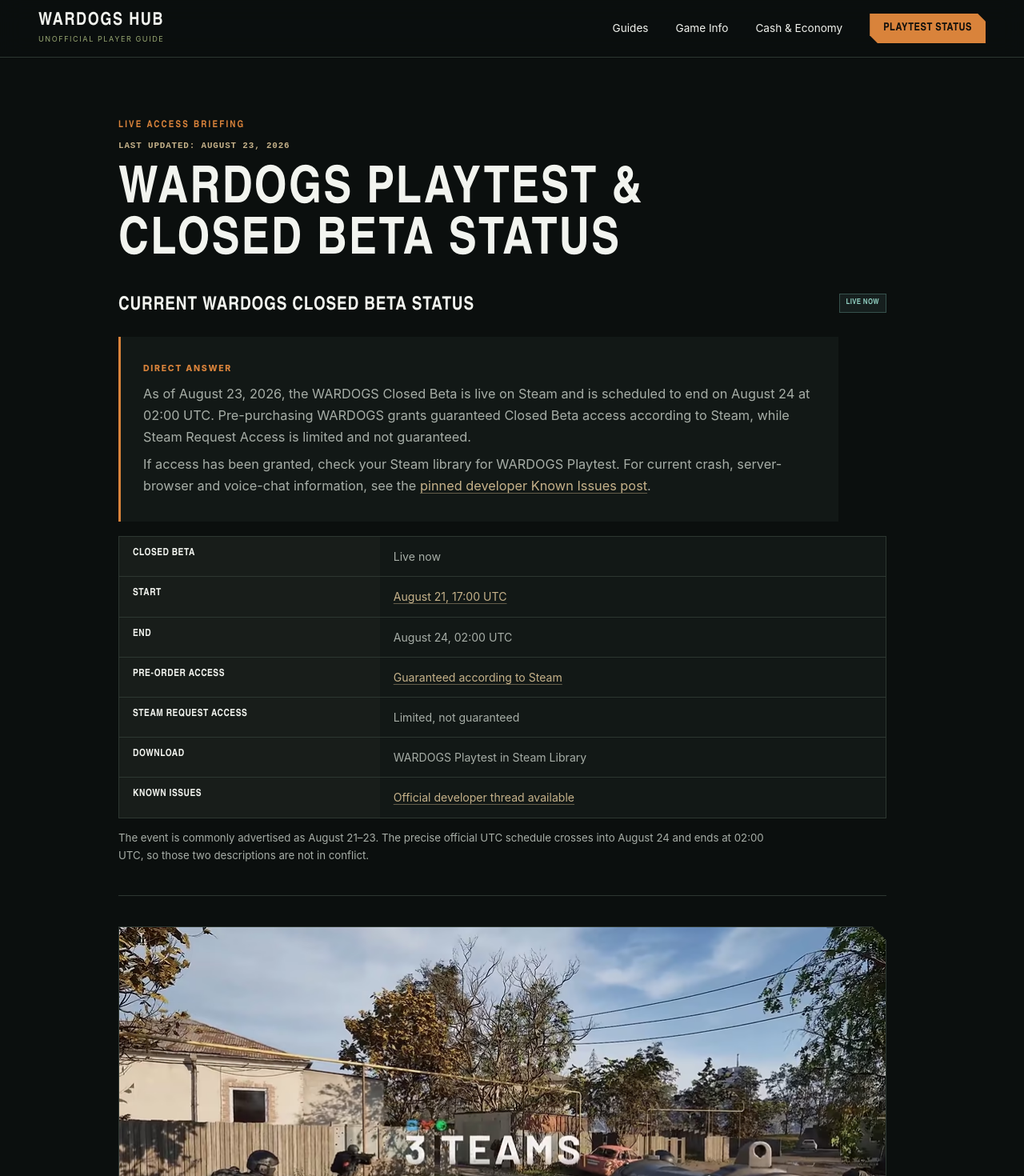
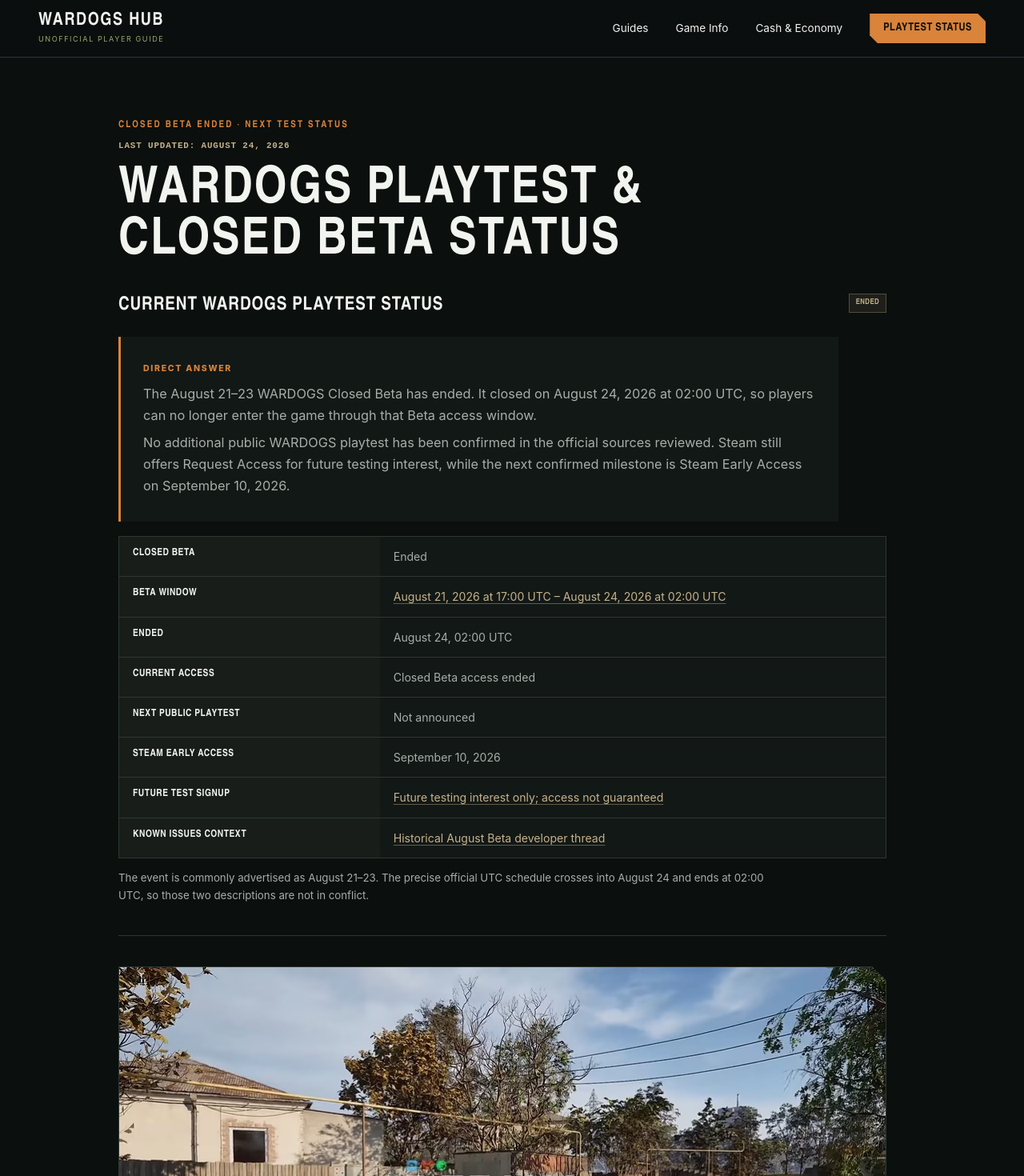
Before and after one commit to bug616/wardogs, a Next.js app: page /playtest in a window 1280 px wide. Shown: the top 1470 px of the page at 80% size. Built offline with nearby package versions, Linux system fonts and the light colour scheme.

Commit message:
end WARDOGS closed beta status

```diff
--- a/app/playtest/page.tsx
+++ b/app/playtest/page.tsx
@@ -22,7 +22,7 @@
 
 const metaDescription = isPlaytestLive
   ? "The WARDOGS Closed Beta is live until August 24 at 02:00 UTC. Check Steam access, preload, invites and the latest official known issues."
-  : "The August 21–23 WARDOGS Closed Beta has ended. Check the next public playtest status and the September 10 Steam Early Access date.";
+  : "The August WARDOGS Closed Beta has ended. Check the latest playtest status, what happens next, and the confirmed Steam Early Access date.";
 
 const baseMetadata = buildMetadata(pageTitle, metaDescription, "/playtest");
 
@@ -47,9 +47,12 @@
       : "No. The August 21–23, 2026 WARDOGS Closed Beta has ended.",
   },
   {
-    question: "When does the WARDOGS Beta end?",
-    answer:
-      "The official schedule ends on August 24, 2026 at 02:00 UTC. The event is advertised as August 21–23 because the precise UTC closing time crosses into August 24.",
+    question: isPlaytestLive
+      ? "When does the WARDOGS Beta end?"
+      : "When did the WARDOGS Beta end?",
+    answer: isPlaytestLive
+      ? "The official schedule ends on August 24, 2026 at 02:00 UTC. The event is advertised as August 21–23 because the precise UTC closing time crosses into August 24."
+      : "The official schedule ended on August 24, 2026 at 02:00 UTC. The event was advertised as August 21–23 because the precise UTC closing time crossed into August 24.",
   },
   {
     question: "Can I still join the WARDOGS Beta?",
@@ -61,7 +64,7 @@
     question: "How do I get WARDOGS Playtest access?",
     answer: isPlaytestLive
       ? "Pre-purchasing WARDOGS grants guaranteed Closed Beta access according to Steam. Steam Request Access is limited and does not guarantee selection."
-      : "During the August Beta, pre-purchase granted guaranteed access while Steam Request Access offered a limited chance of selection. That test window has ended.",
+      : "The August Closed Beta has ended, so its access routes are no longer active. Steam still offers Request Access for future playtesting interest, but no additional public test or selection is guaranteed.",
   },
   {
     question: "Where do I download WARDOGS Playtest?",
@@ -102,7 +105,7 @@
   {
     question: "Are there WARDOGS Beta rewards or Twitch Drops?",
     answer:
-      "Official WARDOGS posts confirm Twitch Drops during the Beta. The complete reward list, watch time and claim process are not reproduced here without a fully verified first-party rules page.",
+      "Official WARDOGS posts confirmed Twitch Drops during the August Beta. The complete reward list, watch time and claim process are not reproduced here without a fully verified first-party rules page.",
   },
   {
     question: "Does the WARDOGS Beta support controller?",
@@ -154,7 +157,7 @@
       />
 
       <header className="article-hero playtest-hero">
-        <Eyebrow>{isPlaytestLive ? "Live access briefing" : "Playtest archive"}</Eyebrow>
+        <Eyebrow>{isPlaytestLive ? "Live access briefing" : "Closed Beta ended · Next test status"}</Eyebrow>
         <p className="article-updated">
           Last Updated:{" "}
           <time dateTime={playtestState.lastUpdated}>{playtestUpdatedLabel}</time>
@@ -167,7 +170,7 @@
         >
           <div className="playtest-status-heading">
             <h2 id="playtest-current-status-title">
-              Current WARDOGS Closed Beta Status
+              Current WARDOGS Playtest Status
             </h2>
             <StatusPill tone={isPlaytestLive ? "current" : "unknown"}>
               {isPlaytestLive ? "Live now" : "Ended"}
@@ -198,12 +201,19 @@
                 </p>
               </>
             ) : (
-              <p>
-                The August 21–23 WARDOGS Closed Beta has ended. No additional public
-                playtest has been confirmed in the official sources reviewed for this
-                update. WARDOGS is scheduled to enter Steam Early Access on September
-                10, 2026.
-              </p>
+              <>
+                <p>
+                  The August 21–23 WARDOGS Closed Beta has ended. It closed on
+                  August 24, 2026 at 02:00 UTC, so players can no longer enter the
+                  game through that Beta access window.
+                </p>
+                <p>
+                  No additional public WARDOGS playtest has been confirmed in the
+                  official sources reviewed. Steam still offers Request Access for
+                  future testing interest, while the next confirmed milestone is
+                  Steam Early Access on September 10, 2026.
+                </p>
+              </>
             )}
           </DirectAnswer>
 
@@ -215,23 +225,23 @@
                   <td>{isPlaytestLive ? "Live now" : "Ended"}</td>
                 </tr>
                 <tr>
-                  <th scope="row">Start</th>
+                  <th scope="row">Beta Window</th>
                   <td>
                     <a
                       href={officialSources.schedule}
                       target="_blank"
                       rel="noreferrer"
                     >
-                      August 21, 17:00 UTC
+                      August 21, 2026 at 17:00 UTC – August 24, 2026 at 02:00 UTC
                     </a>
                   </td>
                 </tr>
                 <tr>
-                  <th scope="row">End</th>
-                  <td>August 24, 02:00 UTC</td>
+                  <th scope="row">Ended</th>
+                  <td>{isPlaytestLive ? "Scheduled for August 24, 02:00 UTC" : "August 24, 02:00 UTC"}</td>
                 </tr>
                 <tr>
-                  <th scope="row">Pre-order Access</th>
+                  <th scope="row">Current Access</th>
                   <td>
                     {isPlaytestLive ? (
                       <a
@@ -242,35 +252,41 @@
                         Guaranteed according to Steam
                       </a>
                     ) : (
-                      "Guaranteed during the Beta according to Steam"
+                      "Closed Beta access ended"
                     )}
                   </td>
                 </tr>
                 <tr>
-                  <th scope="row">Steam Request Access</th>
+                  <th scope="row">Next Public Playtest</th>
+                  <td>{isPlaytestLive ? "No later public test announced" : "Not announced"}</td>
+                </tr>
+                <tr>
+                  <th scope="row">Steam Early Access</th>
+                  <td>September 10, 2026</td>
+                </tr>
+                <tr>
+                  <th scope="row">Future Test Signup</th>
                   <td>
-                    {isPlaytestLive
-                      ? "Limited, not guaranteed"
-                      : "Beta selection window ended"}
+                    <a
+                      href={siteConfig.official.playtest}
+                      target="_blank"
+                      rel="noreferrer"
+                    >
+                      Future testing interest only; access not guaranteed
+                    </a>
                   </td>
                 </tr>
                 <tr>
-                  <th scope="row">Download</th>
-                  <td>
-                    {isPlaytestLive
-                      ? "WARDOGS Playtest in Steam Library"
-                      : "August Playtest window closed"}
-                  </td>
-                </tr>
-                <tr>
-                  <th scope="row">Known Issues</th>
+                  <th scope="row">Known Issues Context</th>
                   <td>
                     <a
                       href={officialSources.knownIssues}
                       target="_blank"
                       rel="noreferrer"
                     >
-                      Official developer thread available
+                      {isPlaytestLive
+                        ? "Official developer thread available"
+                        : "Historical August Beta developer thread"}
                     </a>
                   </td>
                 </tr>
@@ -293,7 +309,7 @@
       />
 
       <div className="article-body playtest-article-body">
-        <h2>When Does the WARDOGS Beta End?</h2>
+        <h2>{isPlaytestLive ? "When Does the WARDOGS Beta End?" : "When Did the WARDOGS Beta End?"}</h2>
         <p>
           The WARDOGS Closed Beta {isPlaytestLive ? "is scheduled to end" : "ended"} on{" "}
           <strong>August 24, 2026 at 02:00 UTC</strong>. The official August 21–23
@@ -417,37 +433,36 @@
           >
             Official Closed Beta Known Issues &amp; Info
           </a>{" "}
-          post confirms the following points:
+          post documented the following points for the August test:
         </p>
         <ul>
-          <li>Crashes are being tracked as part of the testing process.</li>
+          <li>Crashes were tracked as part of the testing process.</li>
           <li>
-            Select only one region in the Server Browser; selecting more than one
-            can prevent servers from appearing.
+            Players were told to select only one Server Browser region because
+            selecting more than one could prevent servers from appearing.
           </li>
           <li>
-            The team is investigating potential voice-chat outages involving its
+            The team investigated potential voice-chat outages involving its
             third-party provider.
           </li>
-          <li>Supporter Pack content is not available during the Closed Beta.</li>
+          <li>Supporter Pack content was not available during the Closed Beta.</li>
         </ul>
         <div className="callout">
           <strong>Player-reported symptoms</strong>
           <p>
-            Players are also reporting queues, Access Denied messages and empty
-            server lists. These reports do not prove that every server is officially
-            down or that every case has one confirmed cause. This status page does
-            not reproduce unverified troubleshooting fixes.
+            During the Beta, players reported queues, Access Denied messages and
+            empty server lists. Those historical reports do not prove that every
+            case had one confirmed cause, and they should not be treated as a
+            current server diagnosis.
           </p>
         </div>
 
         <div className="callout">
           <strong>Controller scope</strong>
           <p>
-            {isPlaytestLive ? "Current" : "Archived"} first-party material uses
-            limited or partial gamepad-support language; it does not guarantee full
-            controller compatibility for every part of {isPlaytestLive ? "this" : "the August"}
-            {" "}Beta build. See the{" "}
+            First-party material for the August Beta used limited or partial
+            gamepad-support language; it did not guarantee full controller
+            compatibility for every part of that build. See the{" "}
             <a
               href={officialSources.controller}
               target="_blank"
@@ -481,7 +496,7 @@
         <div className="callout">
           <strong>Official Twitch Drops</strong>
           <p>
-            WARDOGS has confirmed{" "}
+            WARDOGS confirmed{" "}
             <a
               href={officialSources.twitchDrops}
               target="_blank"
@@ -489,7 +504,7 @@
             >
               Twitch Drops during the Beta
             </a>
-            . This page does not invent reward items, watch time or claim steps
+            . This page does not invent past reward items, watch time or claim steps
             without a complete first-party rules page.
           </p>
         </div>
@@ -511,8 +526,8 @@
           >
             official community signup
           </a>{" "}
-          is for future playtesting interest, not guaranteed access to the current
-          Closed Beta.
+          remains available for future playtesting interest, not access to the ended
+          August Closed Beta or confirmation of another public test.
         </p>
       </div>
 
--- a/lib/content.ts
+++ b/lib/content.ts
@@ -7,8 +7,8 @@
   end: string;
 } = {
   // Beta-end switch: change this field to "ended" and update lastUpdated.
-  phase: "live",
-  lastUpdated: "2026-08-23",
+  phase: "ended",
+  lastUpdated: "2026-08-24",
   start: "August 21, 2026 at 17:00 UTC",
   end: "August 24, 2026 at 02:00 UTC",
 };
@@ -43,7 +43,7 @@
       : "August Closed Beta: ended",
     detail: isPlaytestLive
       ? `The official window ends ${playtestState.end}. Pre-orders include guaranteed access; Steam Request Access is limited.`
-      : "The August 21–23 Closed Beta has ended. Steam Early Access begins September 10, 2026.",
+      : "The August Closed Beta ended August 24 at 02:00 UTC. No additional public playtest has been confirmed; Steam Early Access begins September 10, 2026.",
   },
   release: {
     label: "Confirmed",
```
Also changed, not shown: app/beginner-guide/page.tsx (+15 -15 lines), app/cash-economy/page.tsx (+1 -1 lines), app/console/page.tsx (+4 -3 lines), app/page.tsx (+4 -4 lines), app/price/page.tsx (+2 -2 lines), app/release-date/page.tsx (+1 -1 lines), app/sitemap.ts (+5 -2 lines).
